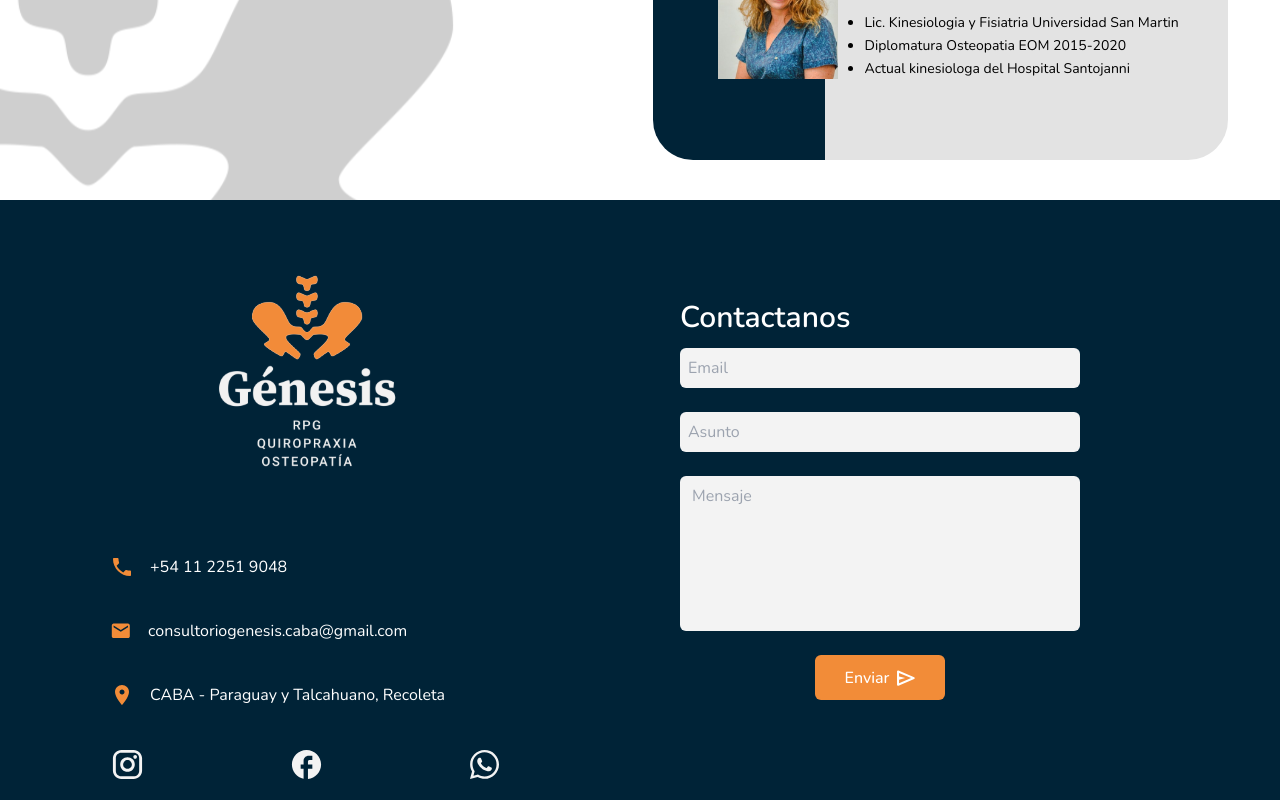
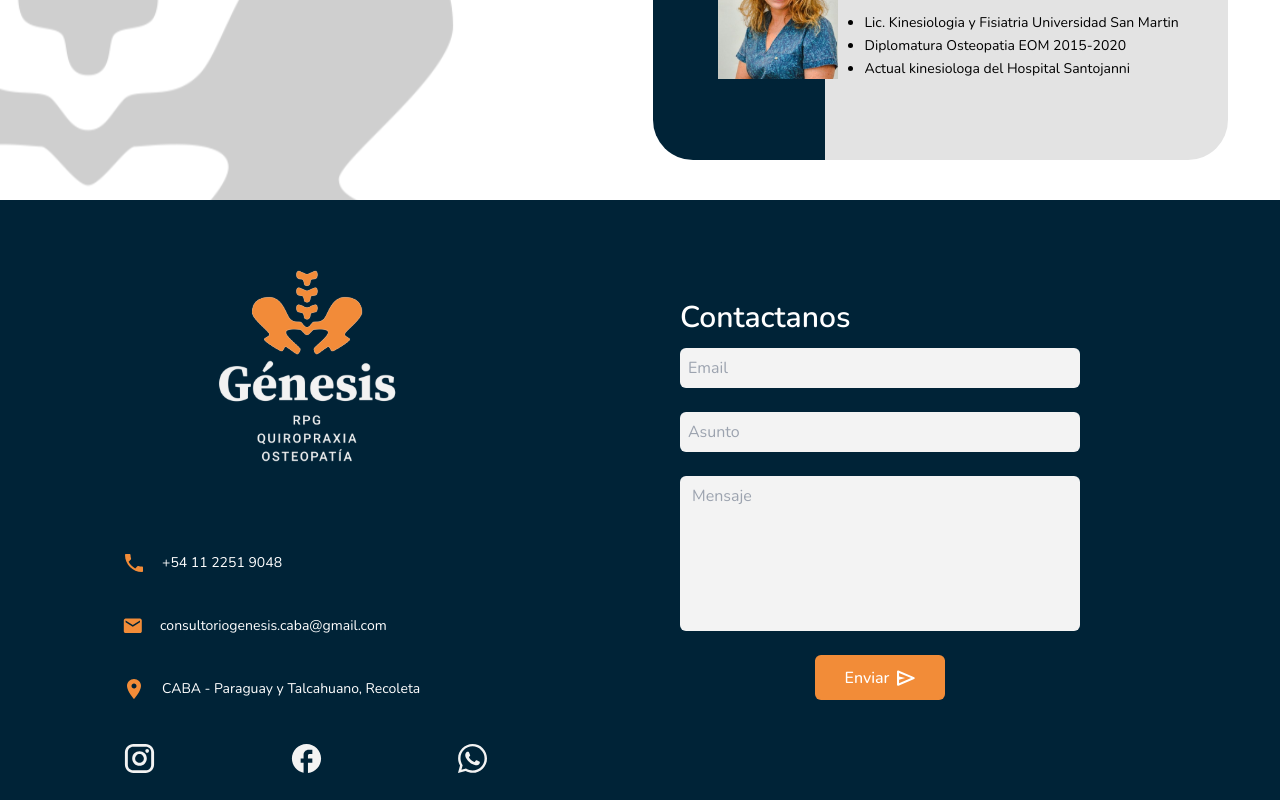
Before and after one commit to tomaslami/update-genesis, a Next.js app: page / in a window 1280 px wide. Shown: the part 3913-4713 px from the top of the page. Built offline with nearby package versions, Linux system fonts and the light colour scheme.

Commit message:
footer icons changes

```diff
--- a/src/components/tools/FooterIcons.tsx
+++ b/src/components/tools/FooterIcons.tsx
@@ -3,16 +3,15 @@ import React from 'react'
 
 const FooterIcons = () => {
   return (
-    <div className='lg:w-2/3 w-full h-3/6 flex flex-col justify-center items-center gap-10'>
+    <div className='lg:w-2/3 w-full h-3/6 flex flex-col justify-center items-center gap-10 p-3'>
       {FooterElements.map(footer => (
-        <div className='w-full flex justify-center items-center'>
-
-          <ul key={footer.id} className='w-full flex justify-start items-center flex-row gap-4'>
+        <div className='w-full flex justify-center items-center '>
+          <ul key={footer.id} className='w-full flex justify-start items-center flex-row gap-4 '>
             <li>
               <img src={footer.icon} alt={footer.img_alt} className='text-white text-lg font-light' />
             </li>
             <li>
-              <h4 className='text-white text-base font-normal'>{footer.text}</h4>
+              <h4 className='text-white text-sm font-normal'>{footer.text}</h4>
             </li>
           </ul>
         </div>
```
